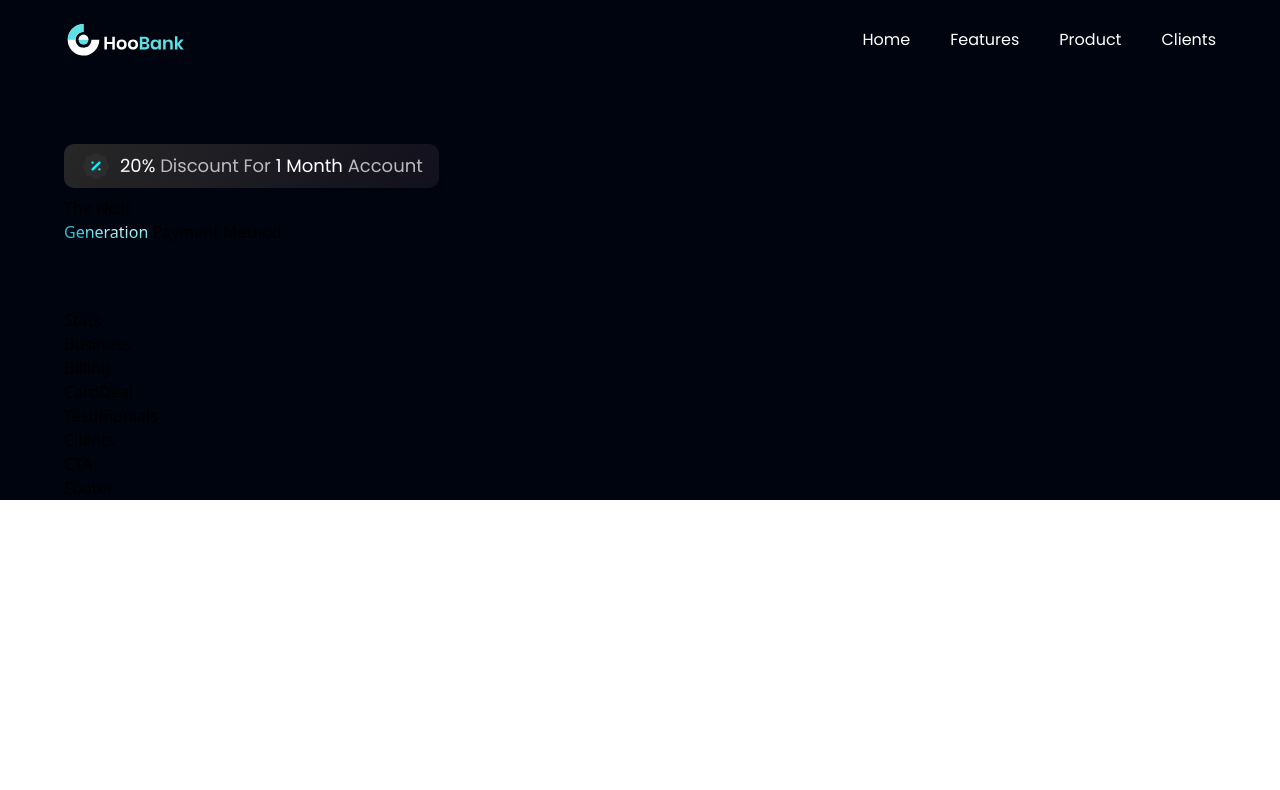
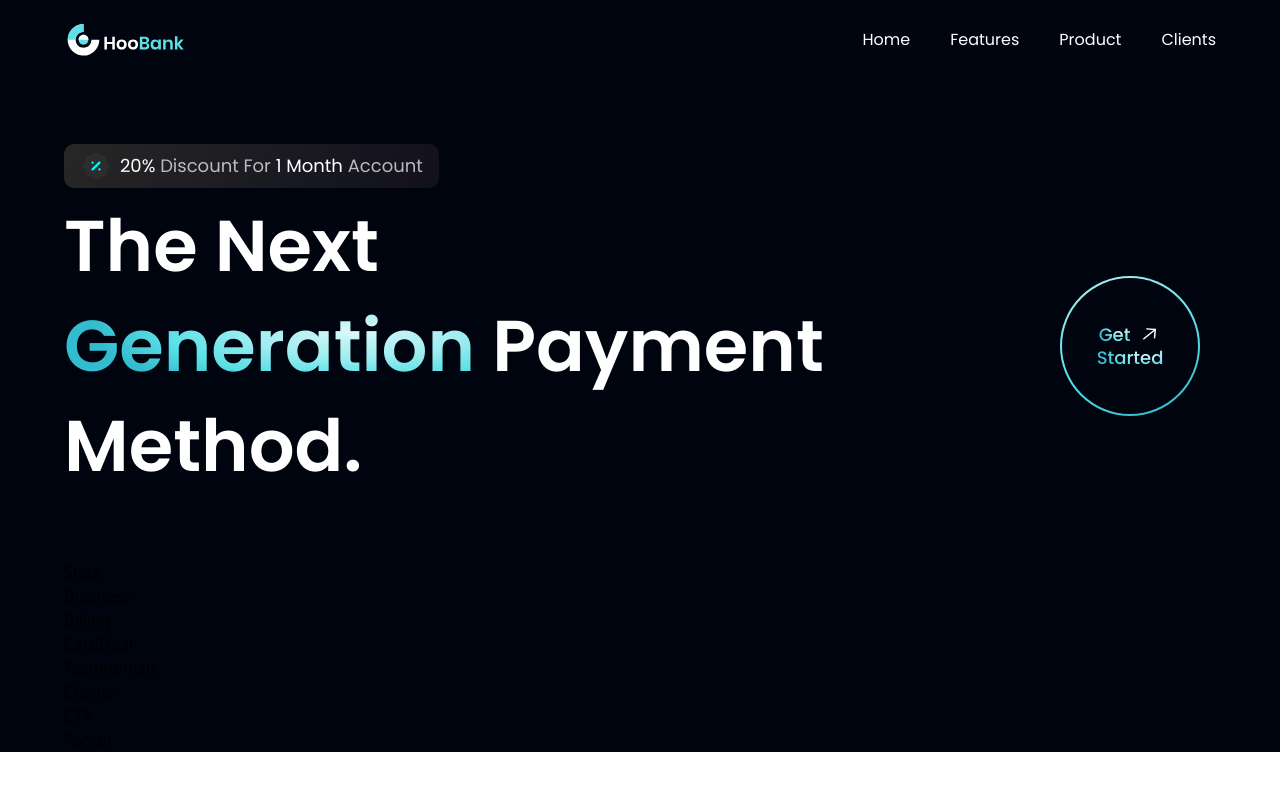
Before and after one commit to achu-BSL/bank_modern_app, a React (Vite) app: page / in a window 1280 px wide. Shown: the top 790 px of the page. Built offline with nearby package versions, Linux system fonts and the light colour scheme.

Commit message:
Styled getstarted component

```diff
--- a/src/components/GetStarted.tsx
+++ b/src/components/GetStarted.tsx
@@ -1,7 +1,29 @@
-import React from 'react'
+import React from "react";
+import styles from "../style";
+import { arrowUp } from "../assets";
 
 export const GetStarted: React.FC = () => {
   return (
-    <div>GetStarted</div>
-  )
-}
+    <div
+      className={`${styles.flexCenter} w-[140px] h-[140px] rounded-full bg-blue-gradient p-[2px] cursor-pointer `}
+    >
+      <div
+        className={`${styles.flexCenter} bg-primary flex-col w-[100%] h-[100%] rounded-full`}
+      >
+        <div className={`${styles.flexStart} flex-row`}>
+          <p className="font-poppins font-medium text-[18px] leading-[23px] mr-2">
+            <span className="text-gradient">Get</span>
+          </p>
+          <img
+            src={arrowUp}
+            className="w-[23px] h-[23px] object-contain"
+            alt="arrow"
+          />
+        </div>
+        <p className="font-poppins font-medium text-[18px] leading-[23px]">
+          <span className="text-gradient">Started</span>
+        </p>
+      </div>
+    </div>
+  );
+};
--- a/src/components/Hero.tsx
+++ b/src/components/Hero.tsx
@@ -1,28 +1,31 @@
-import { FC } from 'react';
+import { FC } from "react";
 
-import styles from '../style';
-import { discount, robot } from '../assets';
+import styles from "../style";
+import { discount, robot } from "../assets";
+import { GetStarted } from "./GetStarted";
 
 export const Hero: FC = () => (
-  <section id='home' className={`flex md:flex-row flex-col ${styles.paddingY}`}>
-    <div className={`flex-1 ${styles.flexStart} flex-col xl:px-0 sm:px-16 px-6`}>
-      <div className='flex flex-row items-center py-[6px] px-4 bg-discount-gradient rounded-[10px] mb-2'>
-        <img src={discount} alt="discount" className='w-[32px] h-[32px]' />
+  <section id="home" className={`flex md:flex-row flex-col ${styles.paddingY}`}>
+    <div
+      className={`flex-1 ${styles.flexStart} flex-col xl:px-0 sm:px-16 px-6`}
+    >
+      <div className="flex flex-row items-center py-[6px] px-4 bg-discount-gradient rounded-[10px] mb-2">
+        <img src={discount} alt="discount" className="w-[32px] h-[32px]" />
         <p className={`${styles.paragraph} ml-2`}>
-        <span className='text-white'>20%</span> Discount For {" "}
-        <span className='text-white'>1 Month</span> Account
+          <span className="text-white">20%</span> Discount For{" "}
+          <span className="text-white">1 Month</span> Account
         </p>
       </div>
 
-      <div className='flex flex-row justify-between items-center w-full'>
-        <h1>
-          The Next <br className='sm:block hidden'/> {" "}
-          <span className='text-gradient'>
-            Generation
-          </span> {" "}
-          Payment Method.
+      <div className="flex flex-row justify-between items-center w-full">
+        <h1 className="flex-1 font-poppins font-semibold ss:text-[72px] text-[52px] text-white ss:leading-[100px] leading-[75px]">
+          The Next <br className="sm:block hidden" />{" "}
+          <span className="text-gradient">Generation</span> Payment Method.
         </h1>
+        <div className="ss:flex hidden md:mr-4 mr-0">
+          <GetStarted />
+        </div>
       </div>
     </div>
   </section>
-  );
+);
```
